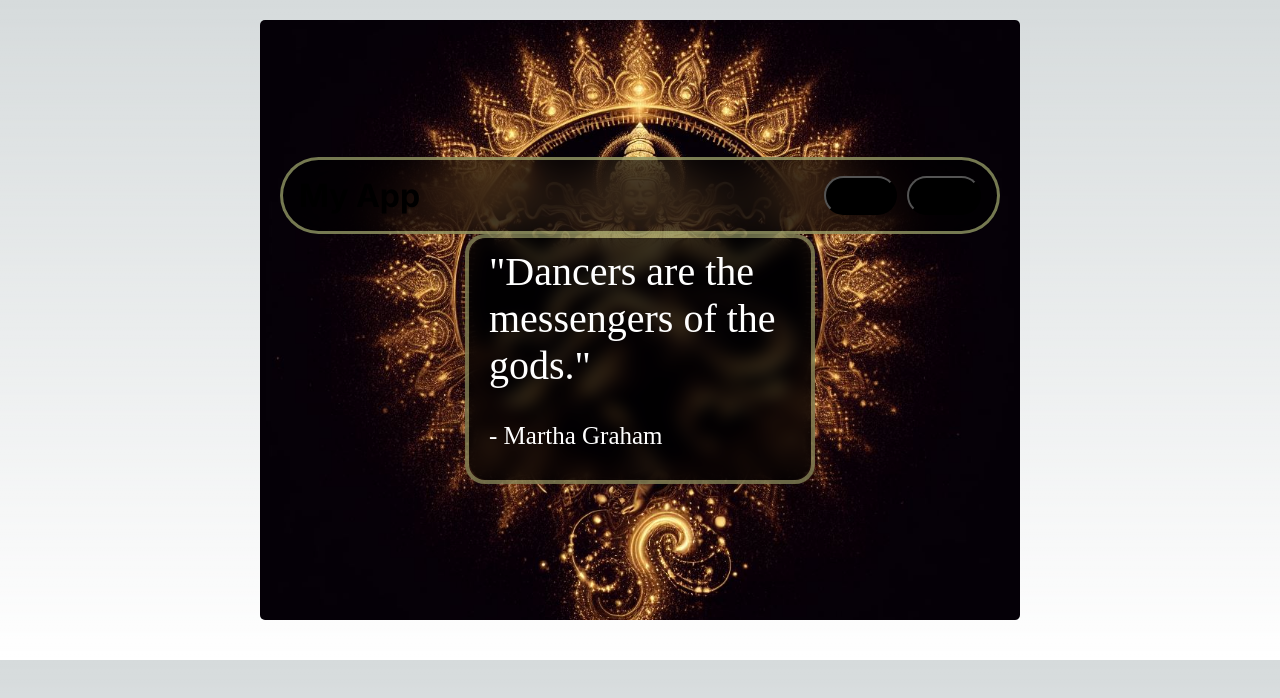
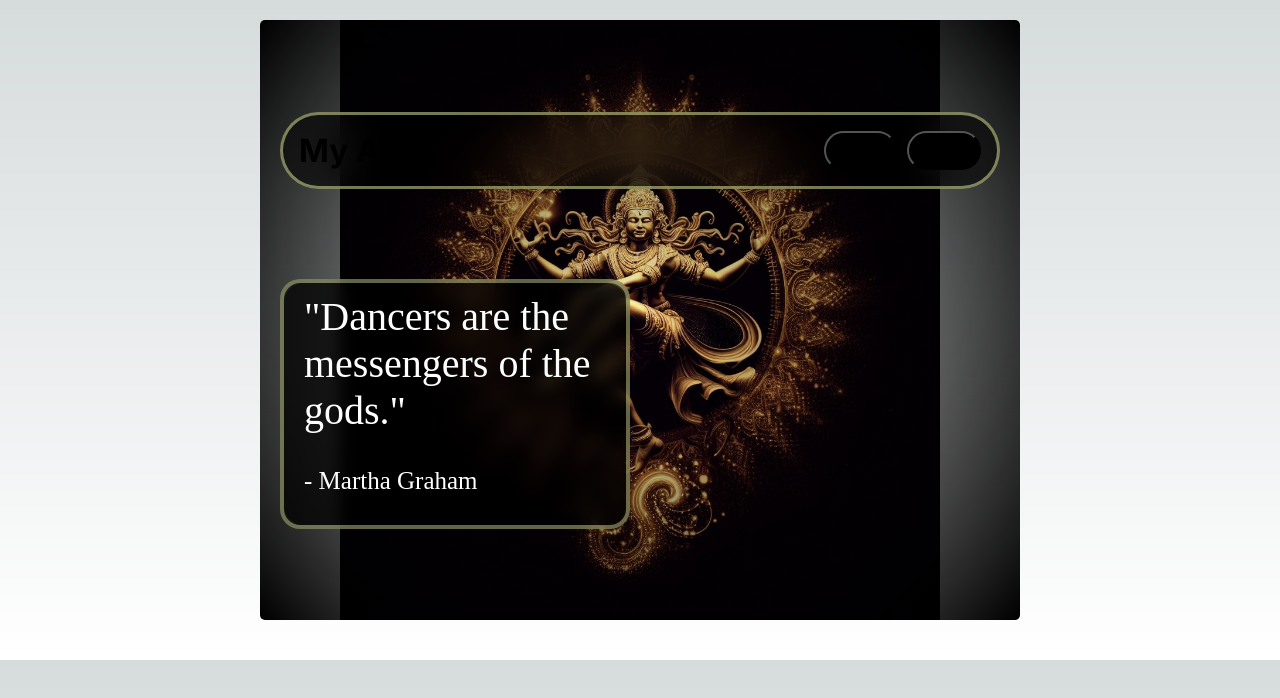
Before and after one commit to Sreeram3927/kalai_tamizh_natyalaya, a Next.js app: page / in a window 1280 px wide. Shown: the top 698 px of the page. Built offline with nearby package versions, Linux system fonts and the light colour scheme.

Commit message:
fix components in hero section

```diff
--- a/app/components/app_bar.module.css
+++ b/app/components/app_bar.module.css
@@ -5,6 +5,7 @@
     align-items: center;
     flex-direction: row;
     width: 100%;
+    margin-bottom: 40px;
     padding: 16px;
     background: rgba(1, 1, 1, 0.56);
     border-radius: 74px;
--- a/app/page.module.css
+++ b/app/page.module.css
@@ -2,9 +2,10 @@
 .heroSection {
   min-height: 75vh;
   min-width: 100%;
-  background-image: url('../public/Nataraj.jpg');
-  background-position: center center;
-  background-size: cover;
+  background-image: radial-gradient(circle at center, transparent, black), url("../public/Nataraj.jpg");
+  background-position: center;
+  background-size: contain;
+  background-repeat: no-repeat;
   padding: 20px;
   border-radius: 5px;
   margin-bottom: 20px;
@@ -12,4 +13,12 @@
   flex-direction: column;
   justify-content: center;
   align-items: center;
+
 }
+
+.card {
+  width: 100%;
+  margin-top: 50px;
+  display: flex;
+  justify-content: start;
+}
--- a/app/page.tsx
+++ b/app/page.tsx
@@ -1,4 +1,3 @@
-import Image from 'next/image';
 import styles from './page.module.css';
 import AppBar from './components/app_bar';
 import CenteredView from './components/centered_view';
@@ -11,7 +10,7 @@ export default function Home() {
 
         <AppBar />
 
-        <HeroCard />
+        <div className={styles.card}><HeroCard /></div>
 
       </div>
     </CenteredView>
```
